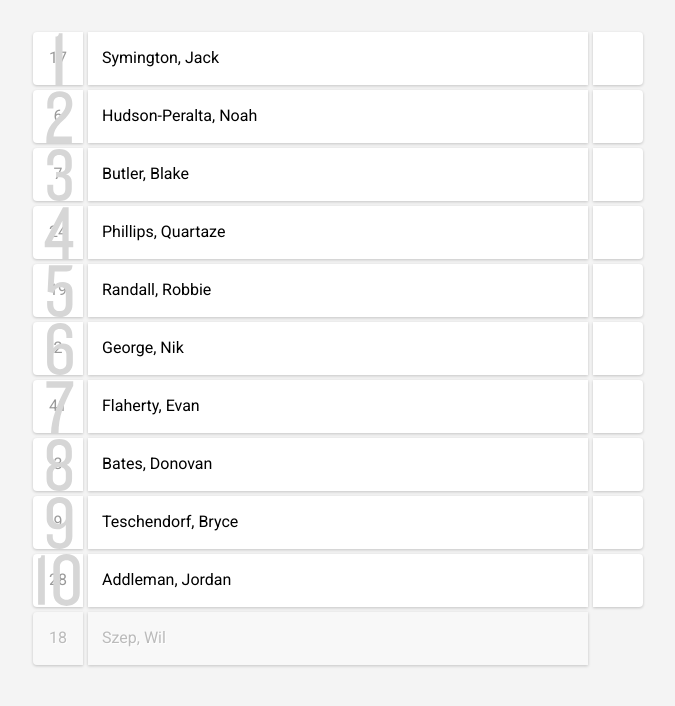
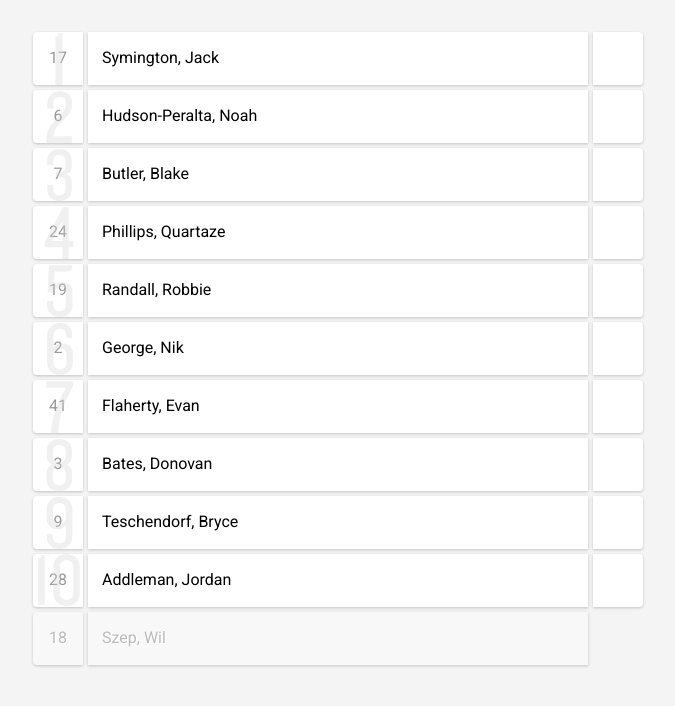
Before and after one commit to hudsonperalta/lineup, a plain HTML site: page index.html in a window 1280 px wide. Shown: the whole page, without its empty margins (302-977 px from the left). Drawn offline with nearby package versions, Linux system fonts and the light colour scheme.

Commit message:
Adjust CSS Turn Off Text Selection

```diff
--- a/assets/css/app.css
+++ b/assets/css/app.css
@@ -65,6 +65,15 @@ ul#players,
 ul#pos,
 ul#posOptions { position: absolute; }
 
+ul li span {
+  -webkit-touch-callout: none;
+  -webkit-user-select: none;
+  -khtml-user-select: none;
+  -moz-user-select: none;
+  -ms-user-select: none;
+  user-select: none;
+}
+
 ul li:nth-child(n+11),
 ul li:nth-child(n+11) span {
 	background: rgba(255,255,255,0.3);
@@ -83,18 +92,13 @@ ul#players li { text-align: left; }
 .playerPos { border-radius: 0 4px 4px 0; border: 3px solid transparent; padding: 13px; }
 .playerPos[data-selection="focus"] { border-color: rgba(156, 193, 228, 0.5) }
 
-ul#posOptions { width: 50px; right: -40px; display: none }
+ul#posOptions { width: 50px; right: 15px; display: none }
 ul#posOptions li { cursor: pointer; }
 ul#posOptions.open { display: block }
 
 [data-selected="selected"] { color: rgba(0, 0, 0, 0.25) }
 
-
-@media screen and (max-width: 480px) {
-  body.choosePos ul#players { right: 32%; }
-  ul#posOptions { right: 8px; }
-}
-
+body.choosePos ul#players { right: 125px; }
 
 /*  ORDER NUMBERS  */
 ul li span:before {
@@ -106,7 +110,7 @@ ul li span:before {
   width: 90%;
   height: 100%;
   z-index: 1;
-  opacity: 1;
+  opacity: 0.35;
   background-image: url('../img/numbers/1.svg');
   background-repeat: no-repeat;
   background-position: 50% 0;
--- a/index.html
+++ b/index.html
@@ -20,7 +20,7 @@
 
     <ul id="players" ng-sortable="playerConfig">
         <li ng-repeat="item in player" data-number="{{item.number}}" data-id="{{item.number}}">
-        	<span>{{item.number}}</span>
+        	<span class="playerNum">{{item.number}}</span>
         	{{item.name}}
             <div class="playerPos" data-set-pos="" data-selection=""></div>
         </li>
```
